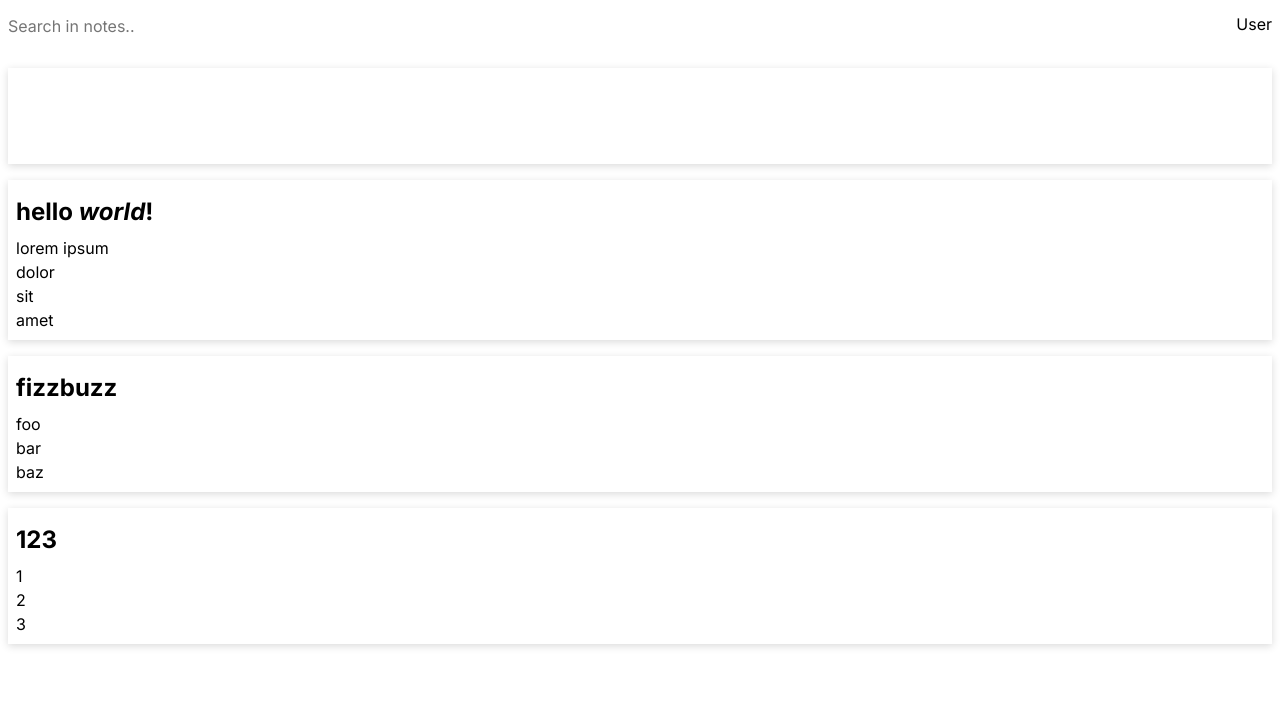
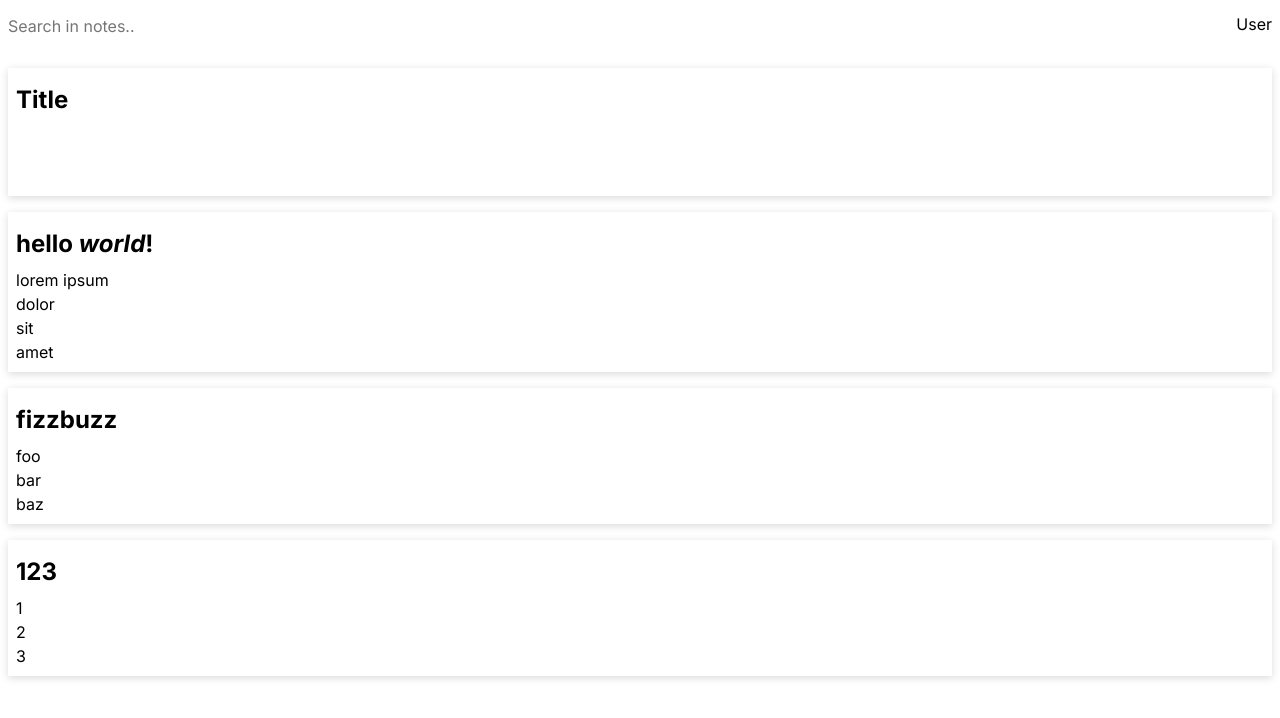
Before and after one commit to kiprasmel/surfe-note-app, a React (Create React App) app: page / in a window 1280 px wide. Shown: the top 718 px of the page. Built offline with nearby package versions, Linux system fonts and the light colour scheme.

Commit message:
fix empty paragraph/title not rendering / causing layout shift when active

```diff
--- a/src/ui/Note.tsx
+++ b/src/ui/Note.tsx
@@ -78,7 +78,7 @@ export const Note: FC<NoteProps> = ({ data, active = false }) => {
 						onChange={(e) => setTitle(e.target.value)}
 					/>
 				) : (
-					<RenderMarkdown content={title} />
+					<RenderMarkdown content={title || "Title"} />
 				)}
 			</h2>
 
@@ -97,7 +97,7 @@ export const Note: FC<NoteProps> = ({ data, active = false }) => {
 								/>
 							) : (
 								// view-only, rendered markdown
-								<RenderMarkdown content={paragraph.content} />
+								<RenderMarkdown content={paragraph.content || "&nbsp;"} />
 							)}
 						</li>
 					))}
```
